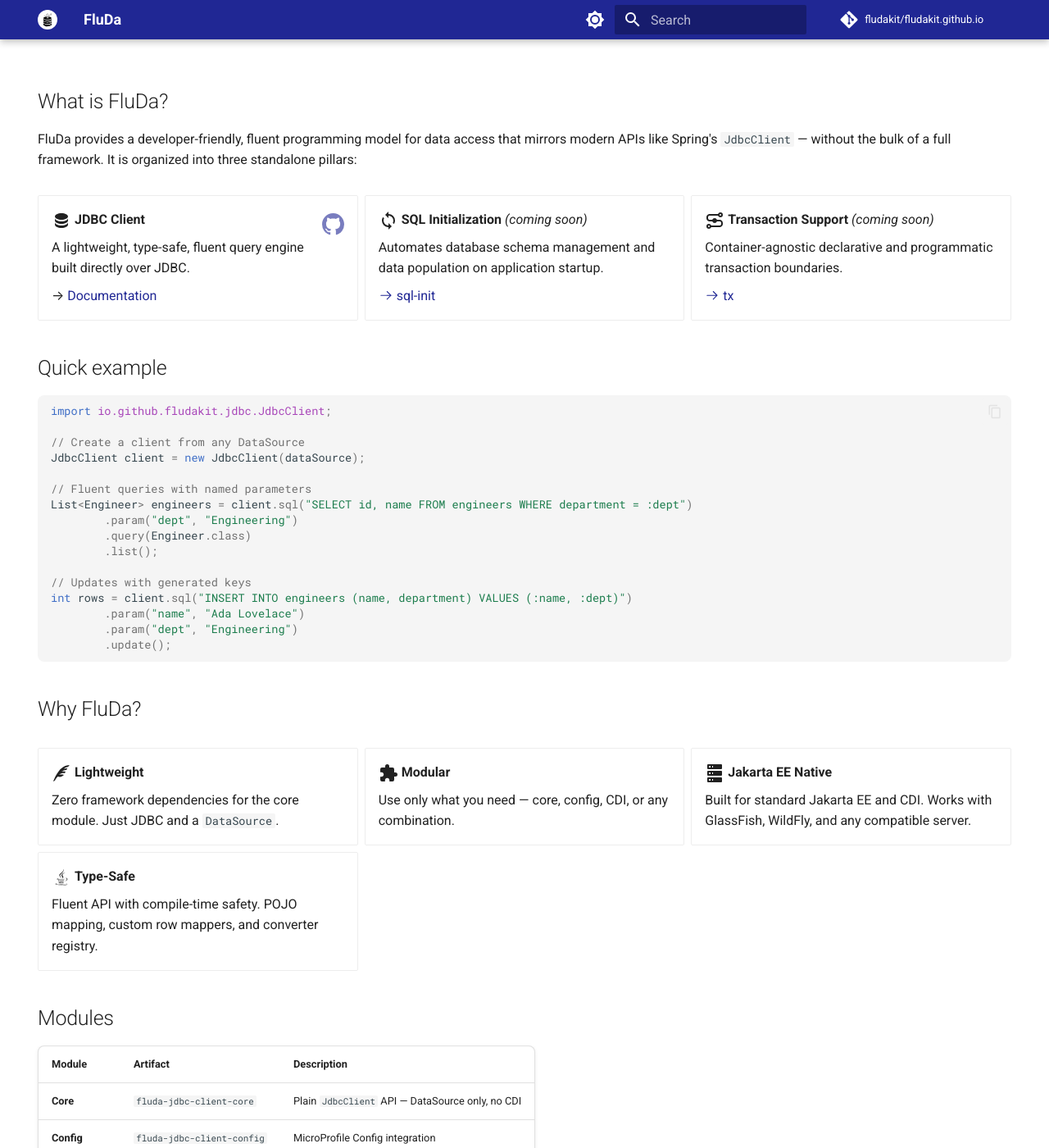
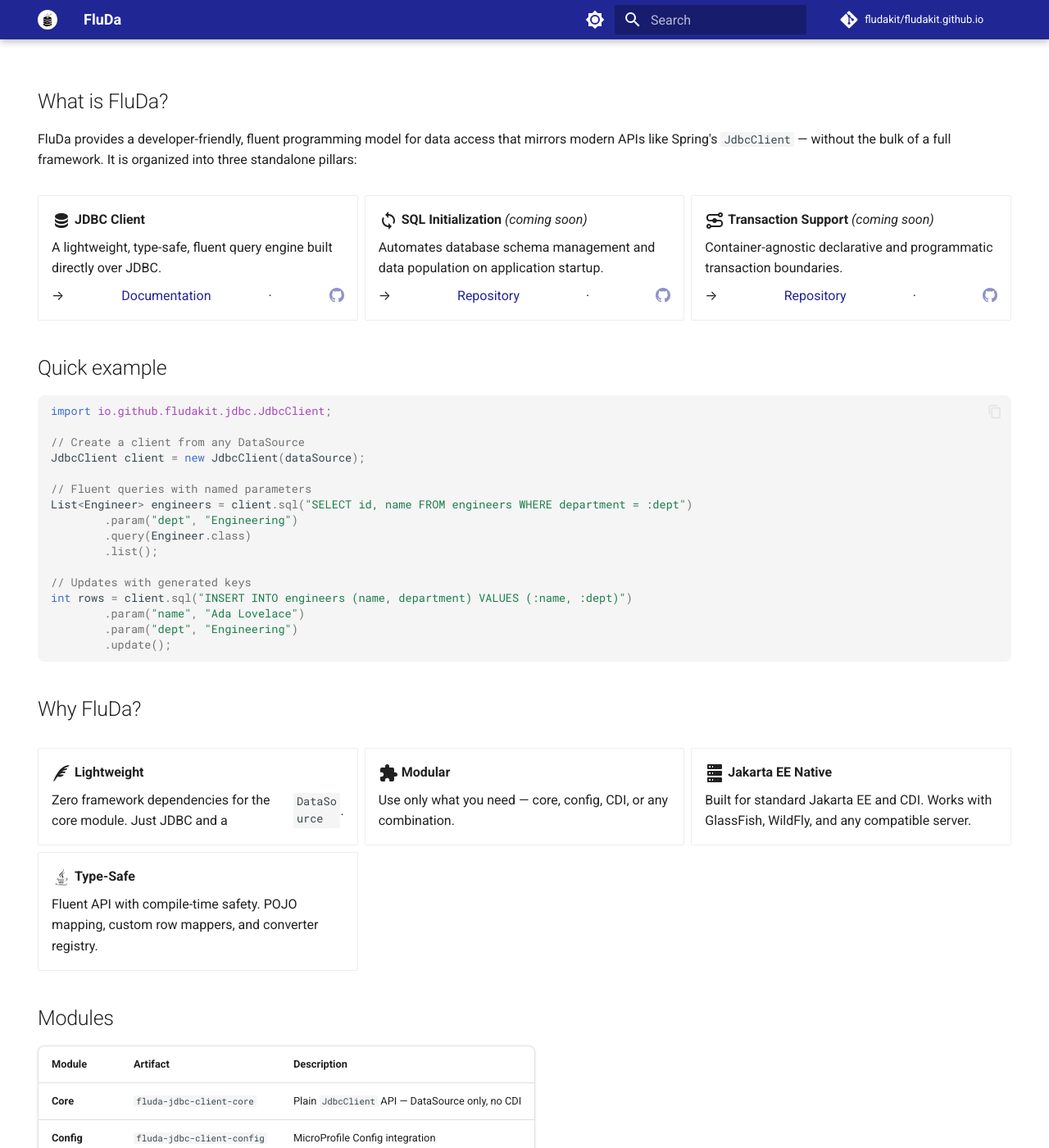
Before and after one commit to fludakit/fludakit.github.io, an MkDocs documentation site: the page built from docs/index.md, in a window 1280 px wide and 1400 px high, scrolled down 733 px. Shown: the whole window at 82% size. Built offline with MkDocs 1.6.1 and Material for MkDocs 9.7.7, drawn with Linux system fonts in a browser that asks for light colours; comment, search, counter and statistics services are not loaded.

Commit message:
docs: add GitHub icon links to bottom of feature cards

```diff
--- a/docs/index.md
+++ b/docs/index.md
@@ -32,23 +32,23 @@
 
 <div class="grid cards" markdown>
 
--   :material-database:{ .lg .middle } **JDBC Client** [:octicons-mark-github-16:](https://github.com/fludakit/jdbc-client){ .card-github }
+-   :material-database:{ .lg .middle } **JDBC Client**
 
     A lightweight, type-safe, fluent query engine built directly over JDBC.
 
-    → [Documentation](docs/index.md)
+    → [Documentation](docs/index.md) · [:octicons-mark-github-16:](https://github.com/fludakit/jdbc-client)
 
 -   :material-sync:{ .lg .middle } **SQL Initialization** *(coming soon)*
 
     Automates database schema management and data population on application startup.
 
-    [:octicons-arrow-right-24: sql-init](https://github.com/fludakit/sql-init)
+    → [Repository](https://github.com/fludakit/sql-init) · [:octicons-mark-github-16:](https://github.com/fludakit/sql-init)
 
 -   :material-transit-connection-variant:{ .lg .middle } **Transaction Support** *(coming soon)*
 
     Container-agnostic declarative and programmatic transaction boundaries.
 
-    [:octicons-arrow-right-24: tx](https://github.com/fludakit/tx)
+    → [Repository](https://github.com/fludakit/tx) · [:octicons-mark-github-16:](https://github.com/fludakit/tx)
 
 </div>
 
--- a/overrides/stylesheets/extra.css
+++ b/overrides/stylesheets/extra.css
@@ -61,15 +61,20 @@
   box-shadow: 0 4px 12px rgba(0, 0, 0, 0.1);
 }
 
-/* GitHub icon float right in card header */
-.card-github {
-  float: right;
-  font-size: 1.2rem;
-  opacity: 0.6;
+/* GitHub icon float right in card footer */
+.grid.cards > ul > li > p:last-child {
+  display: flex;
+  align-items: center;
+  justify-content: space-between;
+  margin-top: auto;
+}
+
+.grid.cards > ul > li > p:last-child a:last-child {
+  opacity: 0.5;
   transition: opacity 0.2s;
 }
 
-.card-github:hover {
+.grid.cards > ul > li > p:last-child a:last-child:hover {
   opacity: 1;
 }
 
```
